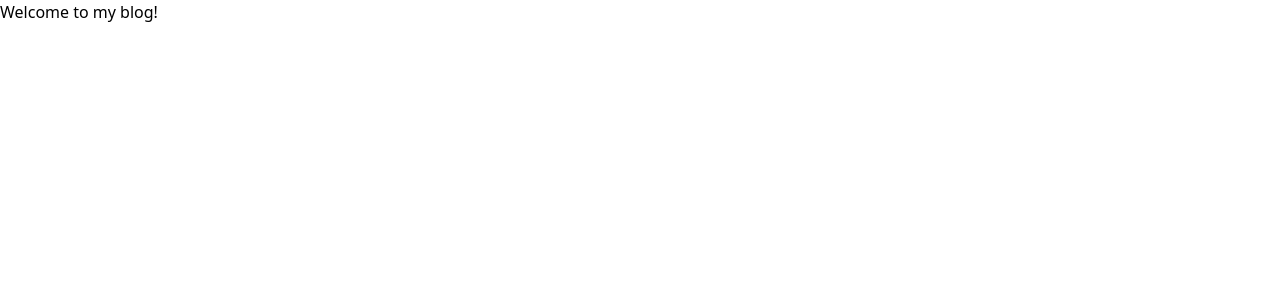
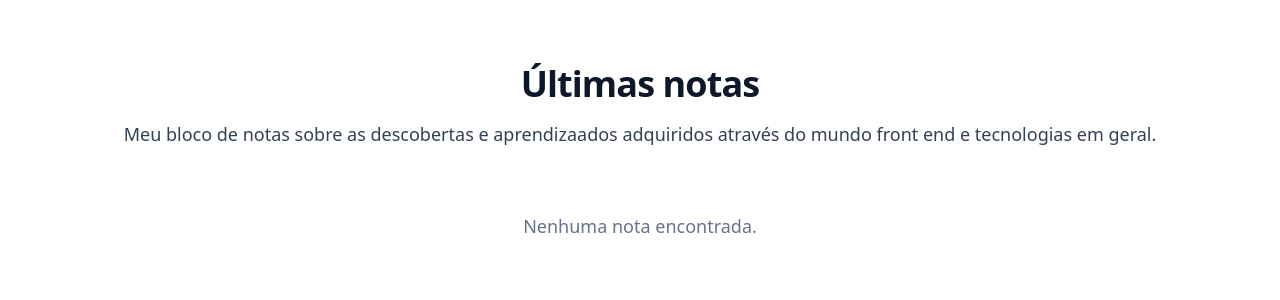
Before and after one commit to obrunosanches/personal-blog, a Next.js app: page / in a window 1280 px wide. Shown: the top 300 px of the page. Built offline with nearby package versions, Linux system fonts and the light colour scheme.

Commit message:
feat: show posts page with seo

```diff
--- /dev/null
+++ b/pages/_document.tsx
@@ -0,0 +1,18 @@
+import Document, { Html, Head, Main, NextScript } from 'next/document'
+
+class MyDocument extends Document {
+  render() {
+    return (
+      <Html lang="en">
+        <Head />
+
+        <body className="antialiased text-slate-500 bg-white">
+          <Main />
+          <NextScript />
+        </body>
+      </Html>
+    )
+  }
+}
+
+export default MyDocument
--- a/pages/index.tsx
+++ b/pages/index.tsx
@@ -1,7 +1,17 @@
 import type { NextPage } from "next";
 
-const Home: NextPage = () => {
-  return <h1>Welcome to my blog!</h1>;
+import { PageSEO } from "@/components/SEO";
+import Posts from "@/layouts/Posts";
+
+const Blog: NextPage = () => {
+  return (
+    <>
+      <PageSEO />
+      <main className="max-w-[52rem] mx-auto px-4 pb-28 sm:px-6 md:px-8 xl:px-12 lg:max-w-6xl">
+        <Posts posts={[]} />
+      </main>
+    </>
+  );
 };
 
-export default Home;
+export default Blog;
```
